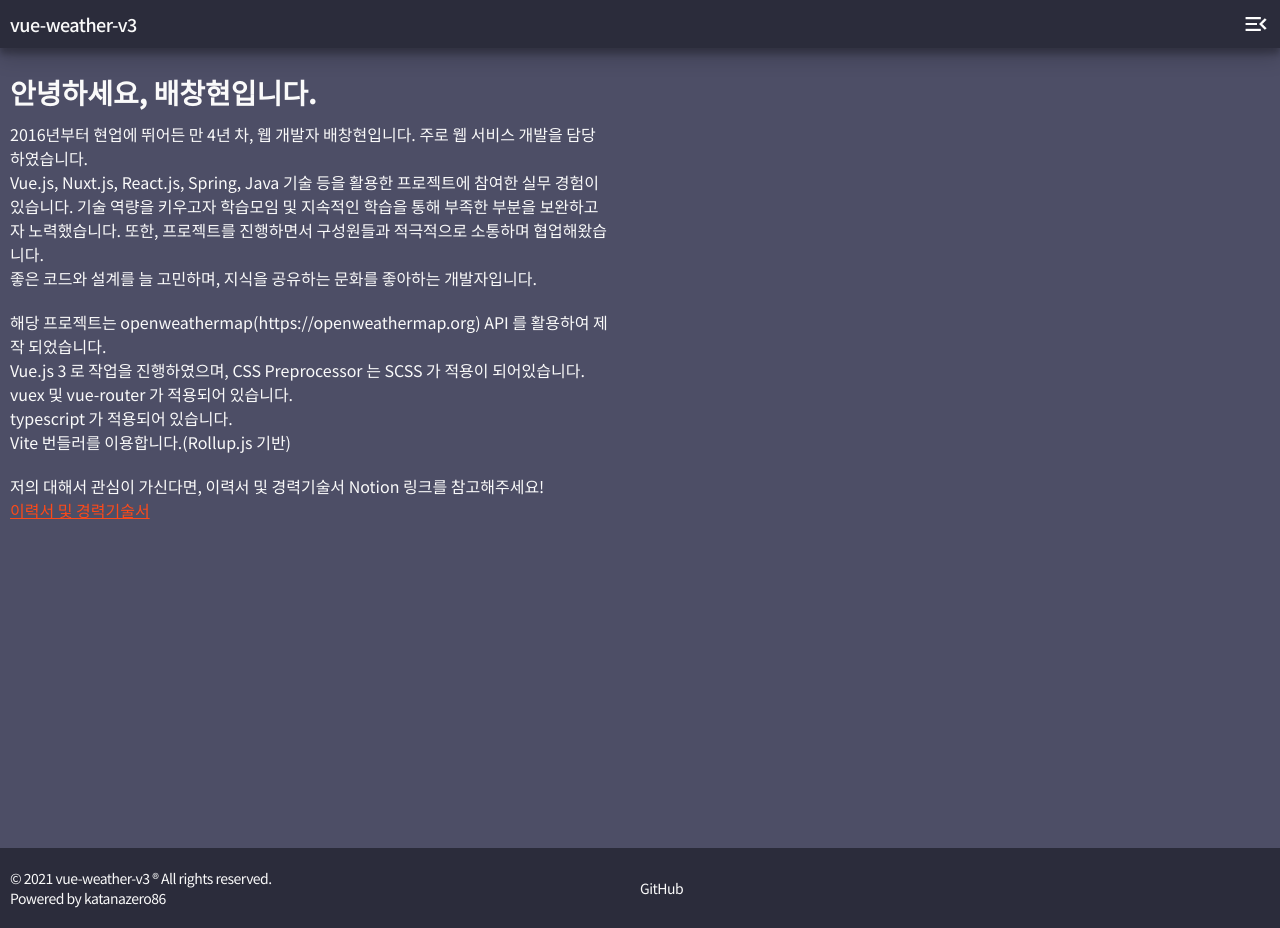
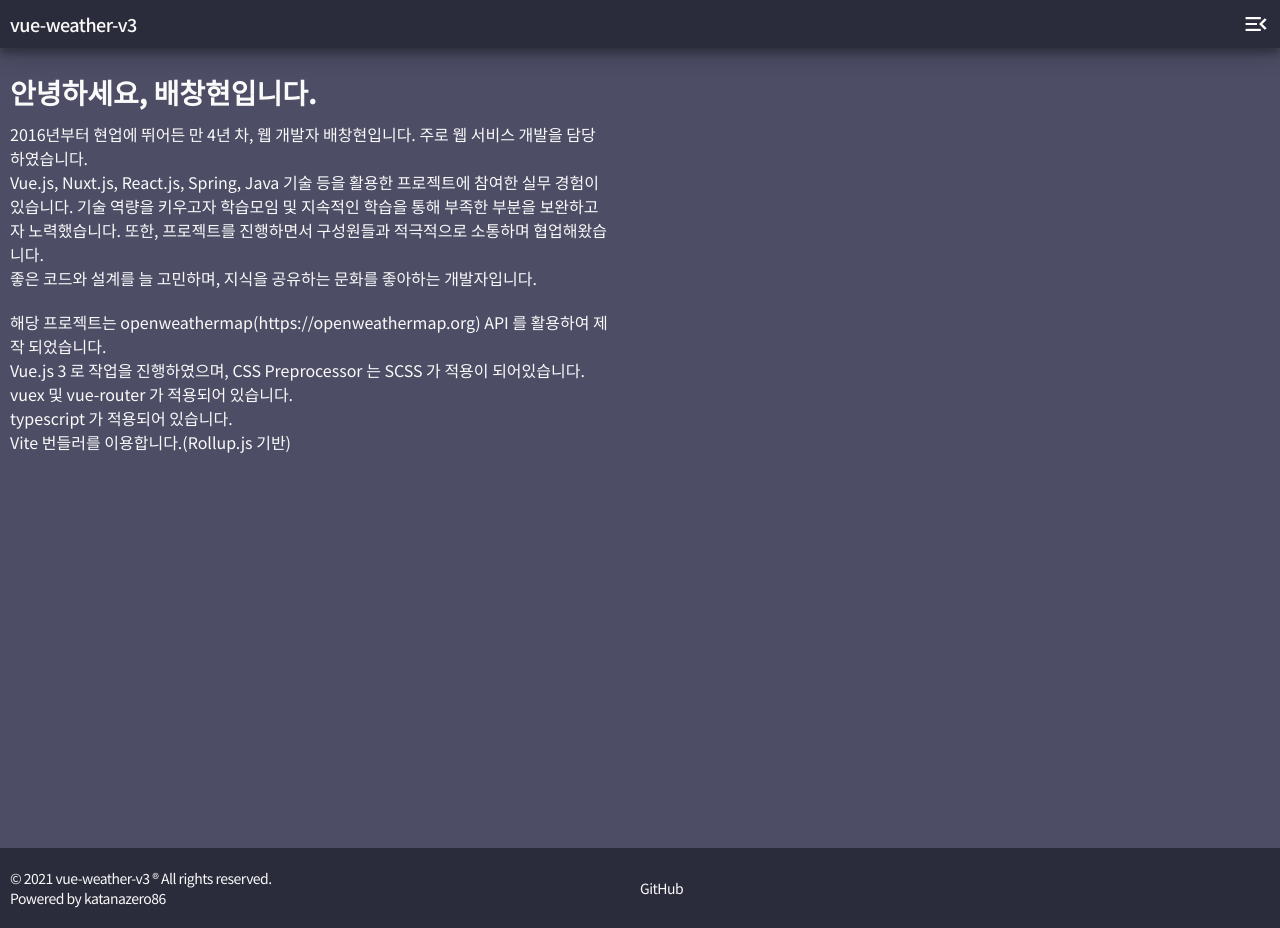
Before and after one commit to katanazero86/vue-weather-v3, a Vue app: page /about in a window 1280 px wide. Built offline with nearby package versions, Linux system fonts and the light colour scheme; what vue3-apexcharts would draw is missing.

Commit message:
[feature] about 컴포넌트 작성 및 문서 작성 - 개인정보 오픈이 좀 무서워 링크 삭제 ㅠㅠ

```diff
--- a/src/pages/About/About.vue
+++ b/src/pages/About/About.vue
@@ -14,11 +14,6 @@
         vuex 및 vue-router 가 적용되어 있습니다. <br/>
         typescript 가 적용되어 있습니다. <br/>
         Vite 번들러를 이용합니다.(Rollup.js 기반)
-      </p>
-      <p class="resume">
-        저의 대해서 관심이 가신다면, 이력서 및 경력기술서 Notion 링크를 참고해주세요!<br/>
-        <a href="https://valley-headlight-a30.notion.site/Web-developer-44da23f7d0a1484ba6a7513f018783e1"
-           target="_blank">이력서 및 경력기술서</a>
       </p>
     </div>
   </div>
@@ -58,21 +53,6 @@
         padding: 10px 0;
       }
 
-      .resume {
-        padding: 10px 0;
-
-        a {
-          color: #FC4A1A;
-        }
-
-        @media (hover: hover) {
-          a:hover {
-            color: $white-color;
-          }
-        }
-      }
-
-
     }
 
   }
```
